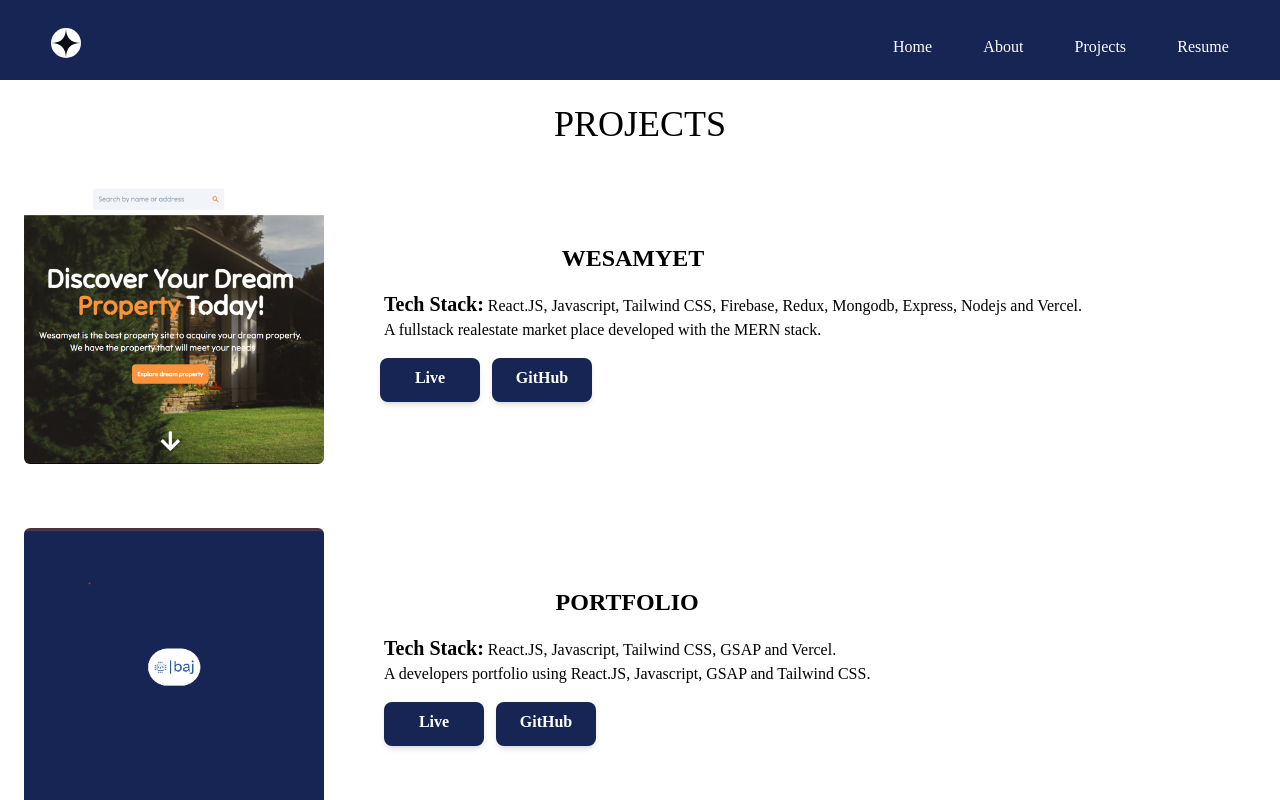
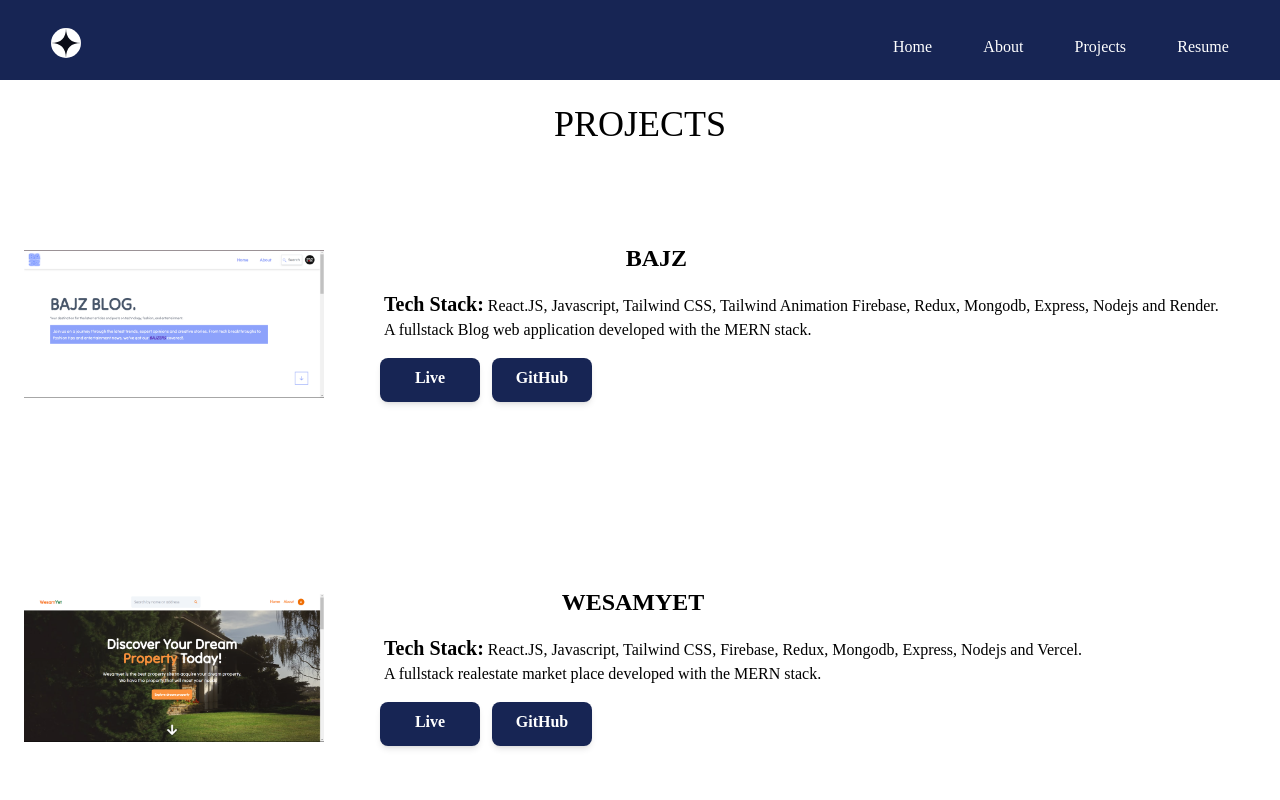
Before and after one commit to ayobaj/portfolio-react, a React (Vite) app: page /projects in a window 1280 px wide. Shown: the top 800 px of the page. Built offline with nearby package versions, Linux system fonts and the light colour scheme; a web font is replaced by a local one.

Commit message:
added a new project and animation

```diff
--- a/src/index.css
+++ b/src/index.css
@@ -14,3 +14,30 @@
         @apply inline-block transition-transform transform-gpu hover:rotate-6 origin-center duration-300
     }
 }
+
+
+@keyframes text-reveal {
+    0% {
+        opacity: 0;
+        transform: translateY(20px);
+    }
+    100% {
+        opacity: 1;
+        transform: translateY(0);
+    }
+    }
+
+    .text-reveal {
+    animation: text-reveal 1s ease-out forwards;
+    }
+
+
+
+@keyframes shimmer {
+    0% {
+        background-position: -1000px 0;
+    }
+    100% {
+        background-position: 1000px 0;
+    }
+}
--- a/src/pages/About.jsx
+++ b/src/pages/About.jsx
@@ -27,7 +27,7 @@ const About = () => {
   return (
     <div className="bg-gradient-to-b h-full">
 
-      <div  className=" space-y-3 md:space-y-8 pl-[22px] pr-[22px]  lg:pl-[22px] lg:pr-[22px] lg:pt-6 pt-4">
+      <div  className="text-reveal space-y-3 md:space-y-8 pl-[22px] pr-[22px]  lg:pl-[22px] lg:pr-[22px] lg:pt-6 pt-4">
 
         <h1 className="text-center lg:text-center text-2xl lg:text-4xl  transition-transform transform-gpu hover:rotate-3 origin-center duration-300 font-bold ">PERSONAL INFO</h1>
 
--- a/src/pages/Home.jsx
+++ b/src/pages/Home.jsx
@@ -17,15 +17,15 @@ const Home = () => {
       <div className="h-screen lg:h-screen w-[100%] flex flex-col space-y-10 lg:space-y-12 pt-[35px] pl-7 pr-5 lg:pl-9 lg:pr-5">
         <h3 className="text-xl">Hi, My Name Is </h3>
 
-        <h1 className="md:text-4xl text-2xl font-bold inline-block transition-transform transform-gpu hover:rotate-3 origin-center duration-300" ><span>{text} Ayomide Bajulaye</span> <Cursor cursorStyle='</>' /></h1>
+        <h1 className="md:text-4xl text-2xl font-bold inline-block transition-transform transform-gpu hover:rotate-3 origin-center duration-300 text-reveal" ><span>{text} Ayomide Bajulaye</span> <Cursor cursorStyle='</>' /></h1>
 
-        <p className="text-xl w-[95%] md:w-[100%] lg:w-[100%] lg:text-2xl mb-[px] inline-block transition-transform transform-gpu hover:rotate-3 origin-center duration-300">
+        <p className="text-reveal text-xl w-[95%] md:w-[100%] lg:w-[100%] lg:text-2xl mb-[px] inline-block transition-transform transform-gpu hover:rotate-3 origin-center duration-300">
           I'm a Frontend Engineer who is passionate about creating outstanding online experiences.
           I specialize in creating user-friendly, SEO-optimized, and accessible products. I can work on a variety of projects as a freelancer,
           and I'm currently open to new opportunities. Together, let's develop exceptional solutions that are suited to your requirements.
         </p>
 
-        <button  className="w-[100px] pt-2 pb-3 bg-gradient-to-r  bg-blue-950 text-white hover:from-blue-500 hover: to-blue-950 focus:outline-none focus:ring focus:ring-blue-100
+        <button  className=" animate-text-left-to-right w-[100px] pt-2 pb-3 bg-gradient-to-r  bg-blue-950 text-white hover:from-blue-500 hover: to-blue-950 focus:outline-none focus:ring focus:ring-blue-100
           active:bg-blue-700 rounded-lg font-bold shadow-md transition duration-300 ease-in-out transform hover:scale-105 ">
           <Link to="/about" className="buttons">
             About Me
--- a/src/pages/Project.jsx
+++ b/src/pages/Project.jsx
@@ -1,5 +1,6 @@
 import pfl from "../PreImg/pfl.png"
 import wes from "../PreImg/wes.png"
+import bajz from "../PreImg/bajz.png"
 
 
 const Project = () => {
@@ -7,11 +8,49 @@ return (
     <div className="bg-gradient-to-b h-full">
         <h1 className="md:text-4xl text-2xl text-center pt-6">PROJECTS</h1>
 
+        {/* first project */}
 
-        <div className=" flex flex-col lg:flex-row items-center space-y-5 lg:space-x-8 lg:mt-4 lg:ml-6 pb-6">
+        <div className=" flex flex-col lg:flex-row items-center space-y-5 lg:space-x-8 lg:mt-4 lg:ml-6 pb-6 text-reveal">
 
             <div>
-                <img className="w-[300px] h-[280px] rounded-md mt-6 object-cover " src={wes}></img>
+                <img className="w-[300px] h-[280px] rounded-md mt-6 object-contain" src={bajz}></img>
+            </div>
+
+            <div className="space-y-4">
+
+                <div className="">
+                    <h1 className="text-xl lg:text-2xl text-center font-bold lg:mr-[290px]">BAJZ</h1>
+                </div>
+
+                <div className="px-7 md:px-7">
+                    <h3><span className="text-xl font-bold">Tech Stack:</span> React.JS, Javascript, Tailwind CSS, Tailwind Animation Firebase, Redux, Mongodb, Express, Nodejs and Render. </h3>
+                    <p>A fullstack Blog web application developed with the MERN stack. </p>
+                </div>
+
+                <div className="animate-text-left-to-right flex mr-[150px] md:mr-[262px] space-x-3 ml-7 md:ml-6">
+                    <a href="https://bajz.onrender.com/" className="buttons">
+                    <button className="w-[100px] pt-2 pb-3 bg-gradient-to-r  bg-blue-950 text-white hover:from-blue-500 hover:to-blue-950 focus:outline-none focus:ring focus:ring-blue-100 active:bg-blue-700 rounded-lg font-bold shadow-md transition duration-300 ease-in-out transform hover:scale-105">
+                        Live
+                    </button>
+                    </a>
+
+                    <a href="https://github.com/ayobaj/BAJZ" className="buttons">
+                    <button className="w-[100px] pt-2 pb-3 bg-gradient-to-r  bg-blue-950 text-white hover:from-blue-500 hover:to-blue-950 focus:outline-none focus:ring focus:ring-blue-100 active:bg-blue-700 rounded-lg font-bold shadow-md transition duration-300 ease-in-out transform hover:scale-105">
+                        GitHub
+                    </button>
+                    </a>
+                </div>
+
+            </div>
+
+        </div>
+
+        {/* second project */}
+
+        <div className=" flex flex-col lg:flex-row items-center space-y-5 lg:space-x-8 lg:mt-4 lg:ml-6 pb-6 text-reveal">
+
+            <div>
+                <img className="w-[300px] h-[280px] rounded-md mt-6 object-contain " src={wes}></img>
             </div>
 
             <div className="space-y-4">
@@ -25,7 +64,7 @@ return (
                     <p>A fullstack realestate market place developed with the MERN stack. </p>
                 </div>
 
-                <div className="flex mr-[150px] md:mr-[262px] space-x-3 ml-7 md:ml-6">
+                <div className="animate-text-left-to-right flex mr-[150px] md:mr-[262px] space-x-3 ml-7 md:ml-6">
                     <a href="https://wesamyet-jwby.vercel.app/" className="buttons">
                     <button className="w-[100px] pt-2 pb-3 bg-gradient-to-r  bg-blue-950 text-white hover:from-blue-500 hover:to-blue-950 focus:outline-none focus:ring focus:ring-blue-100 active:bg-blue-700 rounded-lg font-bold shadow-md transition duration-300 ease-in-out transform hover:scale-105">
                         Live
@@ -43,9 +82,9 @@ return (
 
         </div>
 
-        {/* 2nd project */}
+        {/* 3nd project */}
 
-        <div className=" flex flex-col lg:flex-row items-center space-y-5 lg:space-x-8 lg:mt-4 lg:ml-6">
+        <div className="text-reveal flex flex-col lg:flex-row items-center space-y-5 lg:space-x-8 lg:mt-4 lg:ml-6">
 
             <div>
                 <img className="w-[300px] h-[280px] rounded-md mt-6 " src={pfl}></img>
@@ -62,7 +101,7 @@ return (
                     <p>A developers portfolio using React.JS, Javascript, GSAP and Tailwind CSS. </p>
                 </div>
 
-                <div className="flex mr-[150px] md:mr-[262px] space-x-3 ml-7">
+                <div className="animate-text-left-to-right flex mr-[150px] md:mr-[262px] space-x-3 ml-7">
                     <a href="https://ayomidebajulaye.vercel.app/" className="buttons">
                     <button className="w-[100px] pt-2 pb-3 bg-gradient-to-r  bg-blue-950 text-white hover:from-blue-500 hover:to-blue-950 focus:outline-none focus:ring focus:ring-blue-100 active:bg-blue-700 rounded-lg font-bold shadow-md transition duration-300 ease-in-out transform hover:scale-105">
                         Live
--- a/tailwind.config.js
+++ b/tailwind.config.js
@@ -1,3 +1,5 @@
+
+
 /** @type {import('tailwindcss').Config} */
 export default {
   content: [
@@ -9,7 +11,21 @@ export default {
       fontFamily: {
         tiltneon: ["Tilt Neon"],
       },
+      keyframes: {
+        'text-reveal': {
+          '0%': { opacity: '0', transform: 'translateY(20px)' },
+          '100%': { opacity: '1', transform: 'translateY(0)' },
+        },
+        'text-left-to-right': {
+          '0%': { opacity: '0', transform: 'translateX(-100%)' },
+          '100%': { opacity: '1', transform: 'translateX(0)' },
+        },
+      },
+      animation: {
+        'text-reveal': 'text-reveal 1s ease-out forwards',
+        'text-left-to-right': 'text-left-to-right 1s ease-out forwards',
+      },
     },
   },
   plugins: [],
-}
+};
```
Also changed, not shown: src/PreImg/bajz.png (added).
